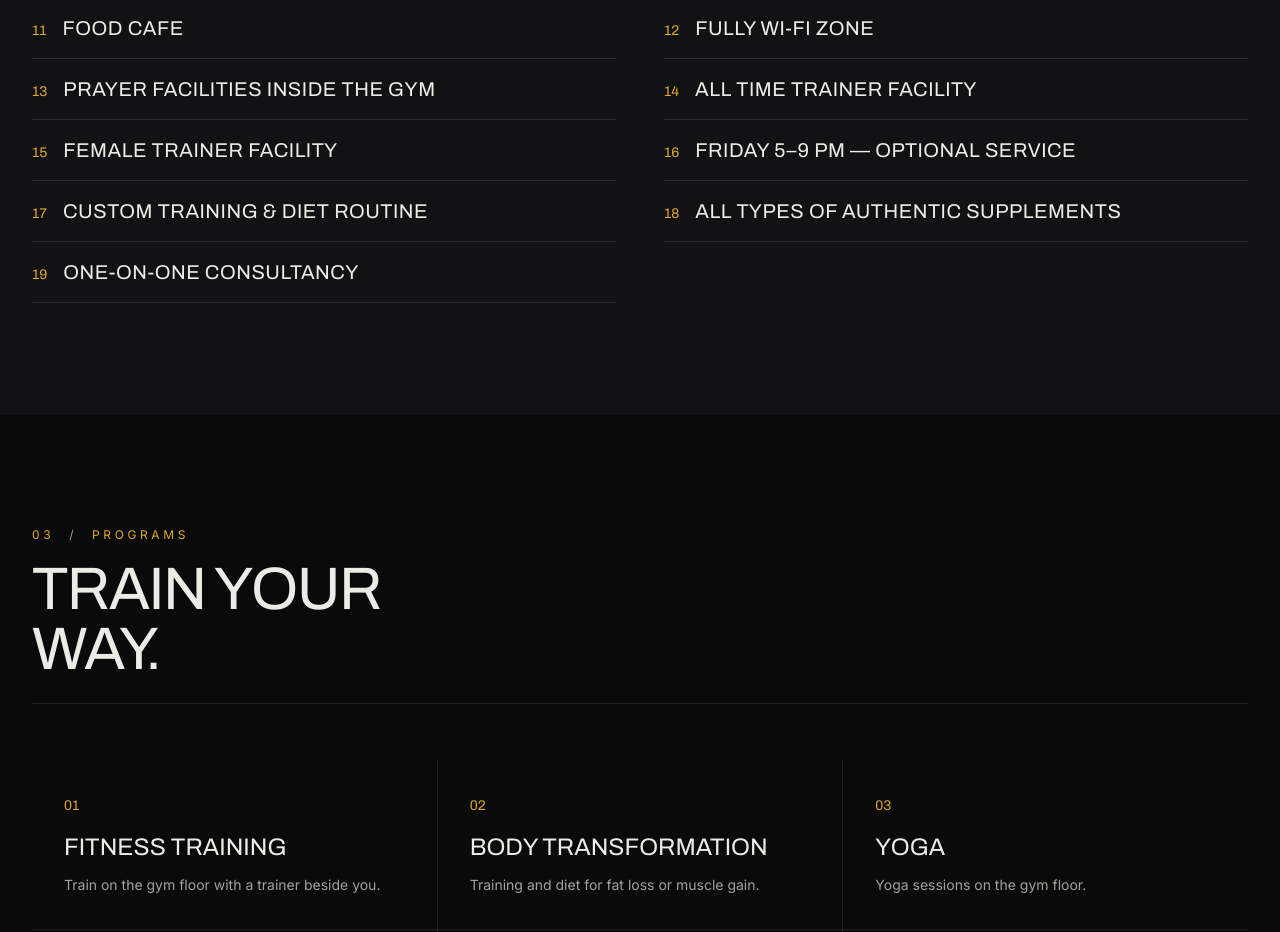
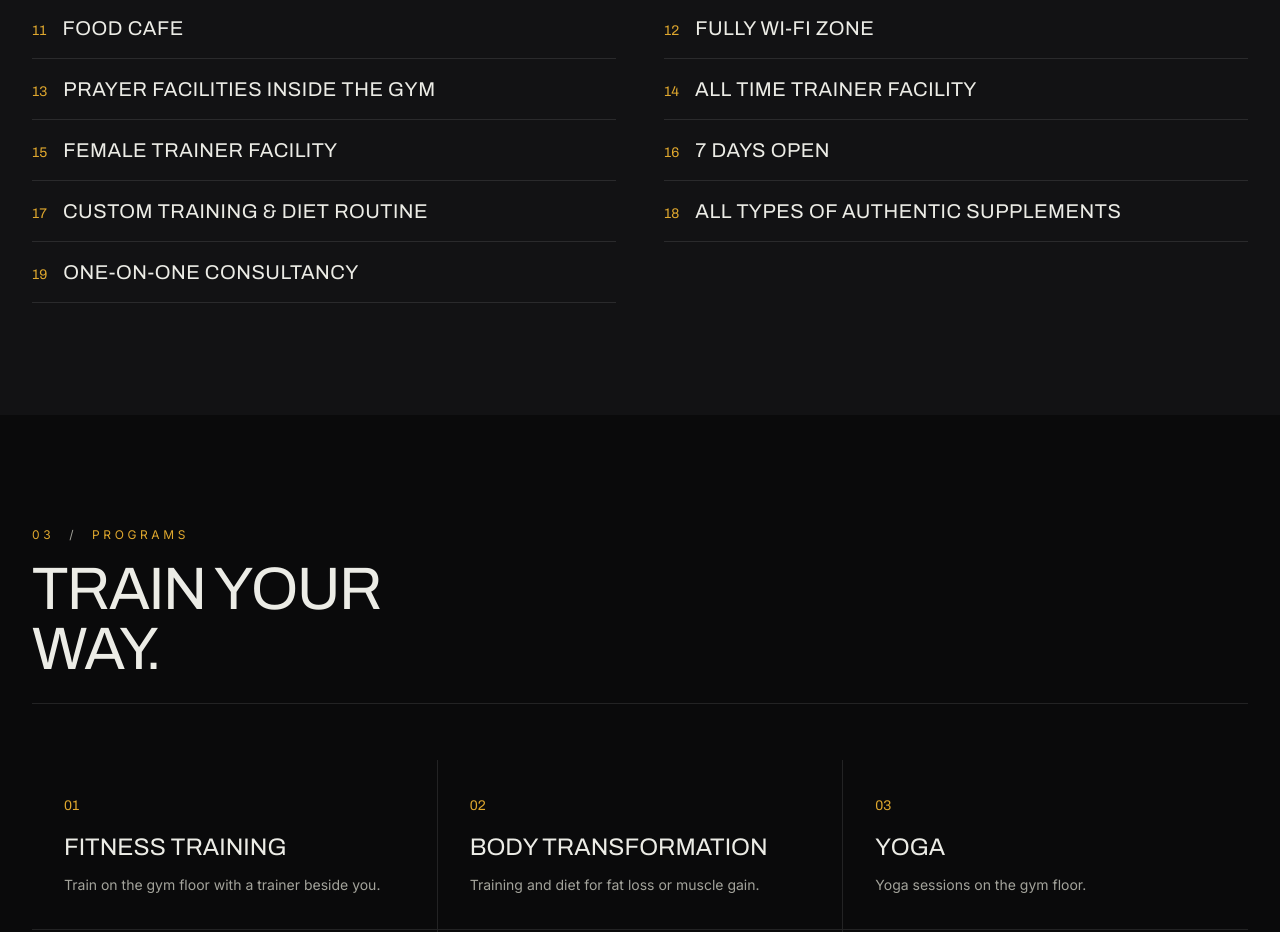
Before and after one commit to rafsaaanrakib/metro-flex-gym, a Next.js app: page / in a window 1280 px wide. Shown: the part 2920-3852 px from the top of the page. Built offline with nearby package versions, Linux system fonts and the light colour scheme.

Commit message:
Metro Flex Gym — home Facilities item 16: 7 Days Open
Was 'Friday 5–9 PM — Optional Service'. The gym is open all seven
days (Sat–Thu 7–11, Friday optional 5–9); Friday's optional-service
note still stands everywhere else (hero, schedule, opening hours,
footer).

```diff
--- a/app/page.tsx
+++ b/app/page.tsx
@@ -26,7 +26,7 @@ const FACILITIES = [
   'Prayer Facilities inside the Gym',
   'All Time Trainer Facility',
   'Female Trainer Facility',
-  'Friday 5–9 PM — Optional Service',
+  '7 Days Open',
   'Custom Training & Diet Routine',
   'All Types of Authentic Supplements',
   'One-on-One Consultancy',
```
